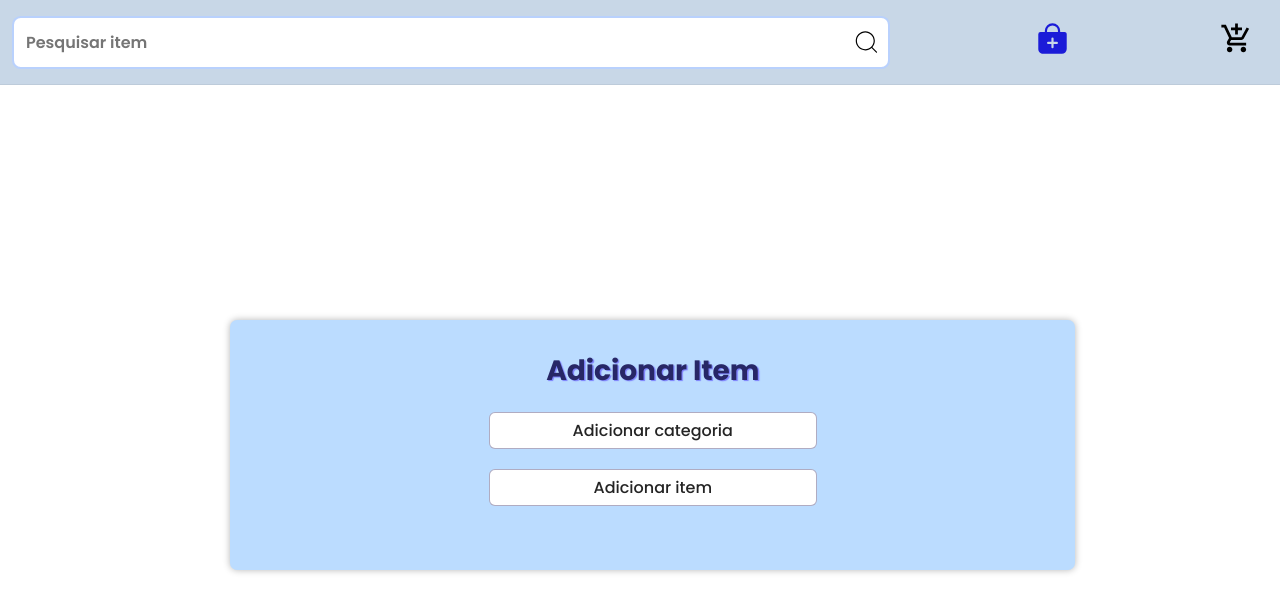
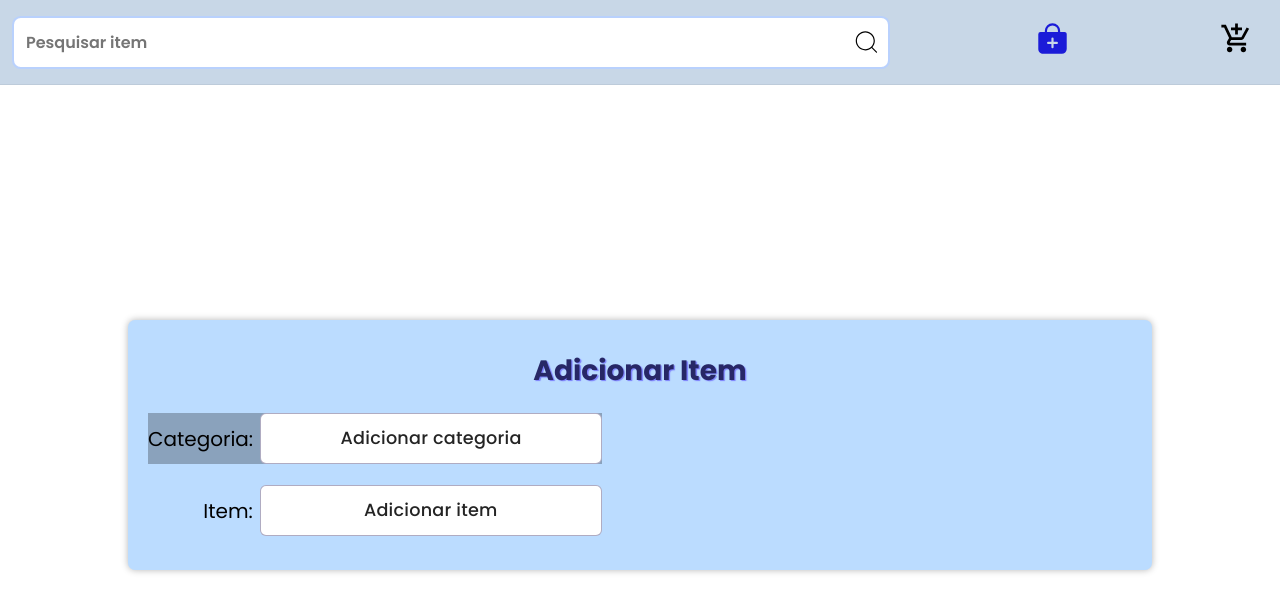
Before and after one commit to SantV7/list_supermarket, a React (Vite) app: page / in a window 1280 px wide. Both pictures are taken after a click on the icon 1052 px from the left and 38 px from the top of the page. Shown: the top 612 px of the page. Built offline with nearby package versions, Linux system fonts and the light colour scheme.

Commit message:
styling inputs and label - 00:04

```diff
--- a/src/components/feature/ShowAddList.jsx
+++ b/src/components/feature/ShowAddList.jsx
@@ -9,8 +9,17 @@ const ShowAddList = () => {
     <>
       <div className="addItemList">
         <h2>Adicionar Item</h2>
-        <input type="text" placeholder="Adicionar categoria" />
-        <input type="text" placeholder='Adicionar item' />
+
+        <div id='category_area_input' className="input-add-list">
+            <label htmlFor="category_input">Categoria:</label>
+            <input type="text" id='category_input' placeholder="Adicionar categoria" />
+        </div>
+
+        <div id='input_area_input' className="input-add-list">
+          <label htmlFor="item_input">Item:</label>
+          <input type="text" id='item_input' placeholder='Adicionar item' />
+        </div>
+
       </div>
     </>
   )
--- a/src/components/header/HeaderPage.jsx
+++ b/src/components/header/HeaderPage.jsx
@@ -1,4 +1,4 @@
-import React, { use, useState } from 'react'
+import React, { useState } from 'react'
 import { MdAddShoppingCart } from "react-icons/md";
 import { MdRemoveShoppingCart } from "react-icons/md";
 import { CiSearch } from "react-icons/ci";
--- a/src/styles/showaddlist.css/showaddlist.css
+++ b/src/styles/showaddlist.css/showaddlist.css
@@ -5,8 +5,8 @@
     flex-flow: column nowrap;
     position: absolute;
     top: 40%;
-    left: 18%;
-    width: 66%;
+    left: 10%;
+    width: 80%;
     gap: 20px;
     border-radius: 10px;
     box-shadow: 0px 0px 10px rgba(0, 0, 0, 0.375);
@@ -22,21 +22,49 @@
     text-shadow: 1.37px 1.37px 1px rgba(117, 117, 251, 0.912);
 }
 
-.addItemList > input {
+.addItemList > .input-add-list {
+    display: flex;
+    flex-flow: row nowrap;
+    justify-content: center;
+    align-items: center;
+    gap: 7px;
+}
+
+.addItemList > .input-add-list > label {
+    font-size: 20px;
+}
+
+.addItemList  > #category_area_input {
+    position: absolute;
+    left: 20px;
+    top: 93px;
+    background-color: rgba(0, 0, 0, 0.262);
+}
+
+.addItemList  > #input_area_input {
+    position: absolute;
+    left: 75.3px;
+    top: 165px;
+}
+
+
+.addItemList > .input-add-list > input {
     border-radius: 6px;
-    padding: 5px;
+    padding: 12px;
     transition:  ease 0.36s;
     outline: none;
     font-size: 1em;
     border: 1px solid rgba(38, 27, 88, 0.362);
+    letter-spacing: 0.25px;
 }
 
-.addItemList > input::placeholder {
+.addItemList > .input-add-list > input::placeholder {
     font-weight: 500;
     color: rgba(0, 0, 0, 0.858);
     text-align: center;
+    font-size: 1.1em;
 }
 
-.addItemList > input:focus {
+.addItemList > .input-add-list > input:focus {
     border: 1px solid rgb(129, 129, 254);
 }
```
